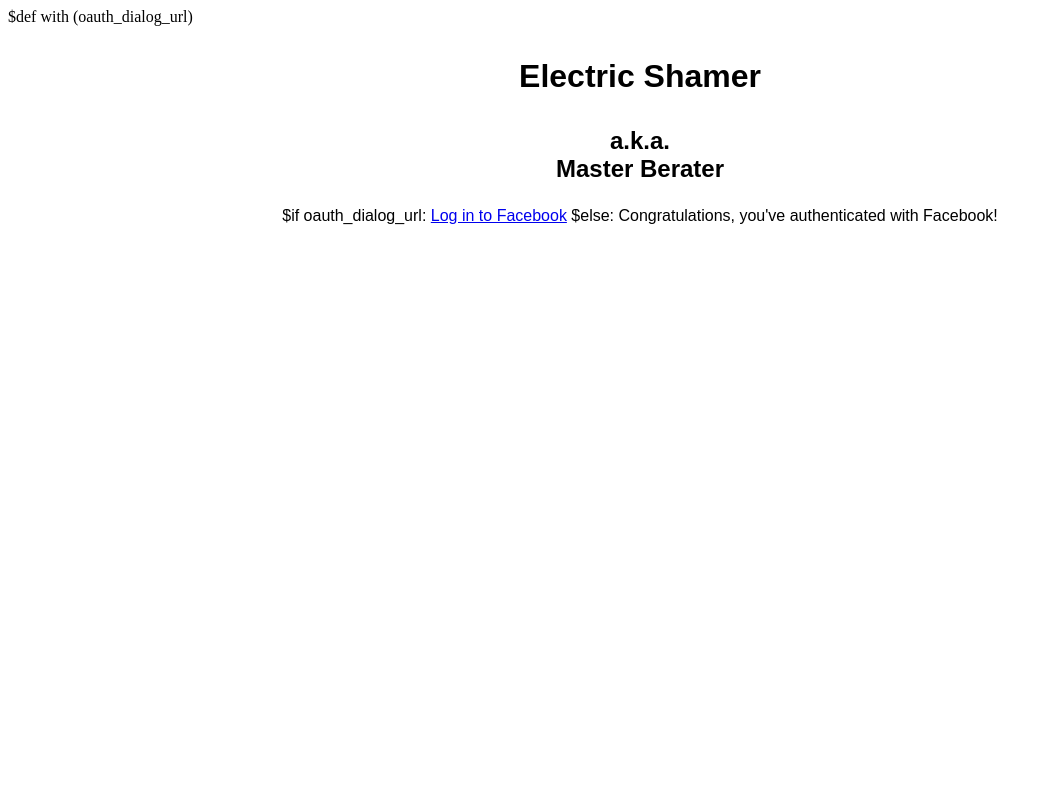
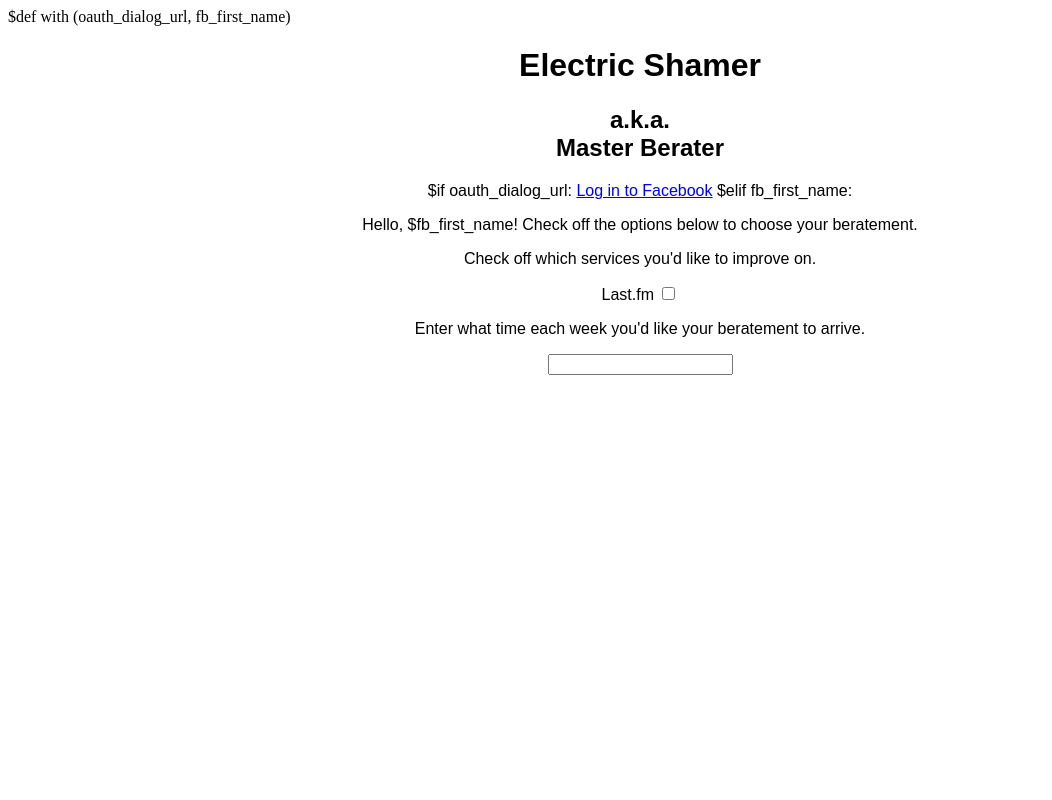
Before and after one commit to wsong/Public-Shamer, a Python web app: template templates/index.html in a window 1280 px wide. Shown: the whole page, without its empty margins (0-1052 px from the left). Run offline with Jinja, Linux system fonts and the light colour scheme; the template is opened without the code that fills it, so the values that code supplies are empty.

Commit message:
Yay divs

```diff
--- a/shamer.py
+++ b/shamer.py
@@ -23,9 +23,9 @@ class index:
                                      user_dict["first_name"],
                                      user_dict["last_name"],
                                      access_token)
-            return render.index("")
+            return render.index(None, user_dict["first_name"])
         else:
-            return render.index(fbgraph.OAUTH_DIALOG_URL)
+            return render.index(fbgraph.OAUTH_DIALOG_URL, None)
 
 
 if __name__ == "__main__":
--- a/templates/index.html
+++ b/templates/index.html
@@ -1,4 +1,4 @@
-$def with (oauth_dialog_url)
+$def with (oauth_dialog_url, fb_first_name)
 
 <html>
 <head>
@@ -6,20 +6,24 @@ $def with (oauth_dialog_url)
 </head>
 <body>
 
-<h1><p align="center" style="font-family: sans-serif">
+<div align="center" style="font-family: sans-serif">
+<h1>
 Electric Shamer
-</p></h1>
+</h1>
 
-<h2><p align="center" style="font-family: sans-serif">
+<h2>
 a.k.a. <br/>
 Master Berater
-</p></h2>
+</h2>
 
-<p align="center" style="font-family: sans-serif">
 $if oauth_dialog_url:
     <a href="$oauth_dialog_url">Log in to Facebook</a>
-$else:
-    Congratulations, you've authenticated with Facebook!
-</p>
+$elif fb_first_name:
+    <p>Hello, $fb_first_name!  Check off the options below to choose your beratement. </p>
+    <p>Check off which services you'd like to improve on. </p>
+    <p>Last.fm <input type="checkbox" id="lastfm_checkbox"/> </p>
+    <p>Enter what time each week you'd like your beratement to arrive. </p>
+    <input type="text" id="beratement_time"/>
+</div>
 </body>
 </html>
```
